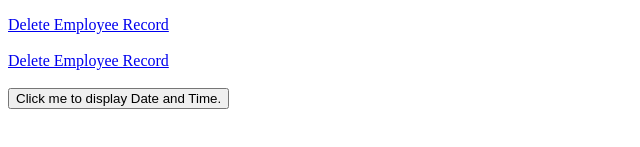
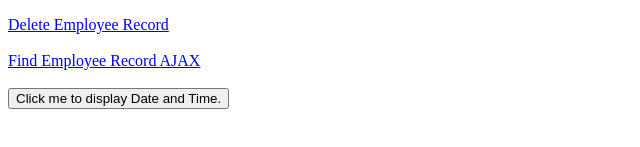
Before and after one commit to axbjos/inet4031_phpcrudecrud_lamp, a plain HTML site: page index.html in a window 1280 px wide. Shown: the part 211-358 px from the top of the page, 0-640 px from the left. Drawn offline with Linux system fonts and the light colour scheme.

Commit message:
updated index

```diff
--- a/index.html
+++ b/index.html
@@ -17,7 +17,7 @@
         <br><br>
     <a href="deleteemployee.html" title="Delete Employee" target="_parent">Delete Employee Record</a>
         <br><br>
-	<a href="findemployeeajax2.html" title="Find Employee with AJAX" target="_parent">Delete Employee Record</a>
+	<a href="findemployeeajax2.html" title="Find Employee with AJAX" target="_parent">Find Employee Record AJAX</a>
         <br><br>
 <button type="button"
 onclick="document.getElementById('demo').innerHTML = Date()">
```
